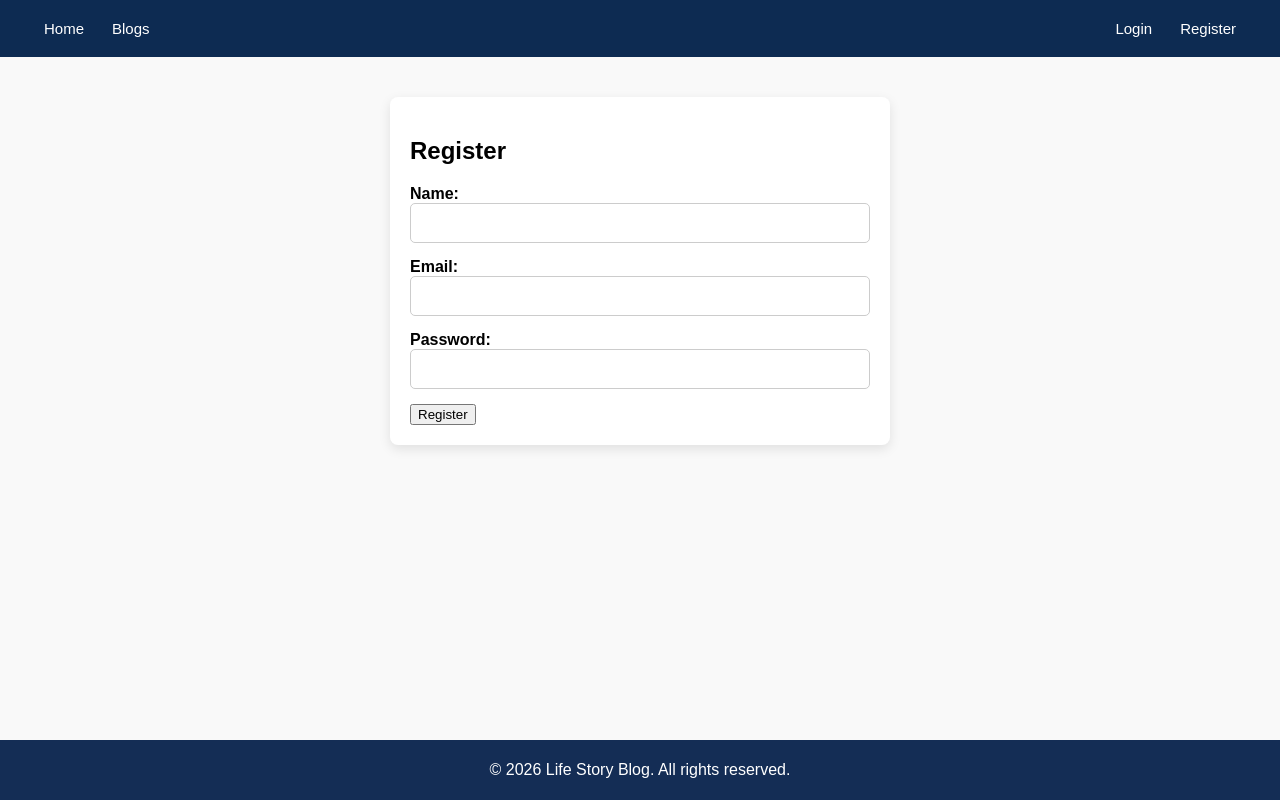
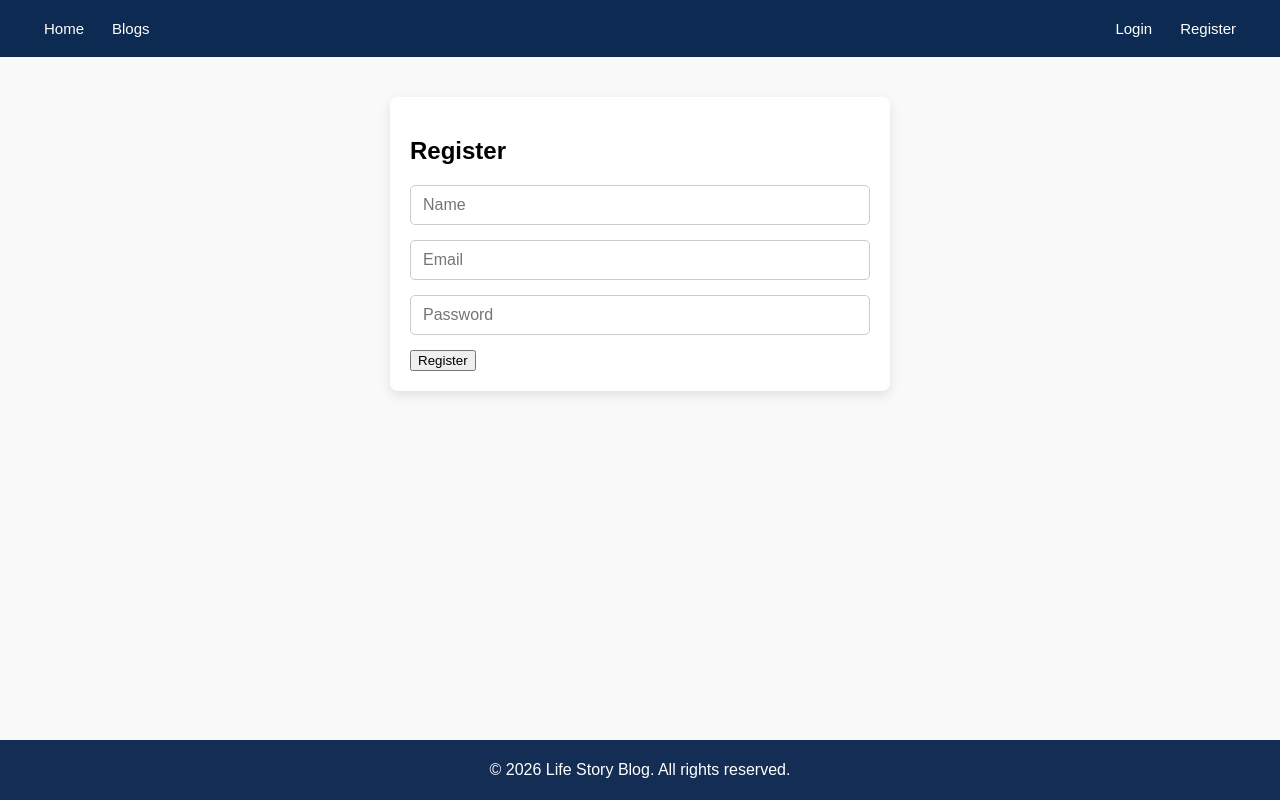
Before and after one commit to Nutan7259/Syntecxhub_BlogApplication, a React (Vite) app in the folder Frontend/: page /register in a window 1280 px wide. Built offline with nearby package versions, Linux system fonts and the light colour scheme.

Commit message:
change register jsx

```diff
--- a/Frontend/src/pages/Register.jsx
+++ b/Frontend/src/pages/Register.jsx
@@ -3,7 +3,6 @@ import axios from "axios";
 import { AuthContext } from "../context/AuthContext";
 import { useNavigate } from "react-router-dom";
 
-// ✅ MUST be set in Vercel
 const API_URL = import.meta.env.VITE_API_URL;
 
 const Register = () => {
@@ -22,34 +21,19 @@ const Register = () => {
       return;
     }
 
-    if (!form.name || !form.email || !form.password) {
-      alert("All fields are required");
-      return;
-    }
+    try {
+      await axios.post(`${API_URL}/api/register`, form);
 
-    try {
-      // REGISTER
-      await axios.post(
-        `${API_URL}/api/register`,
-        form,
-        { headers: { "Content-Type": "application/json" } }
-      );
-
-      // LOGIN
-      const res = await axios.post(
-        `${API_URL}/api/login`,
-        {
-          email: form.email,
-          password: form.password,
-        },
-        { headers: { "Content-Type": "application/json" } }
-      );
+      const res = await axios.post(`${API_URL}/api/login`, {
+        email: form.email,
+        password: form.password,
+      });
 
       login(res.data.user, res.data.token);
       navigate("/blogs");
     } catch (err) {
-      console.error("Register error:", err.response?.data || err.message);
-      alert(err.response?.data?.message || "Error registering user");
+      console.error("REGISTER ERROR:", err.response?.data || err.message);
+      alert(err.response?.data?.message || "Registration failed");
     }
   };
 
@@ -57,15 +41,9 @@ const Register = () => {
     <div className="form-container">
       <h2>Register</h2>
       <form onSubmit={handleSubmit}>
-        <label>Name:</label>
-        <input name="name" onChange={handleChange} required />
-
-        <label>Email:</label>
-        <input name="email" type="email" onChange={handleChange} required />
-
-        <label>Password:</label>
-        <input name="password" type="password" onChange={handleChange} required />
-
+        <input name="name" placeholder="Name" onChange={handleChange} required />
+        <input name="email" type="email" placeholder="Email" onChange={handleChange} required />
+        <input name="password" type="password" placeholder="Password" onChange={handleChange} required />
         <button type="submit">Register</button>
       </form>
     </div>
```
